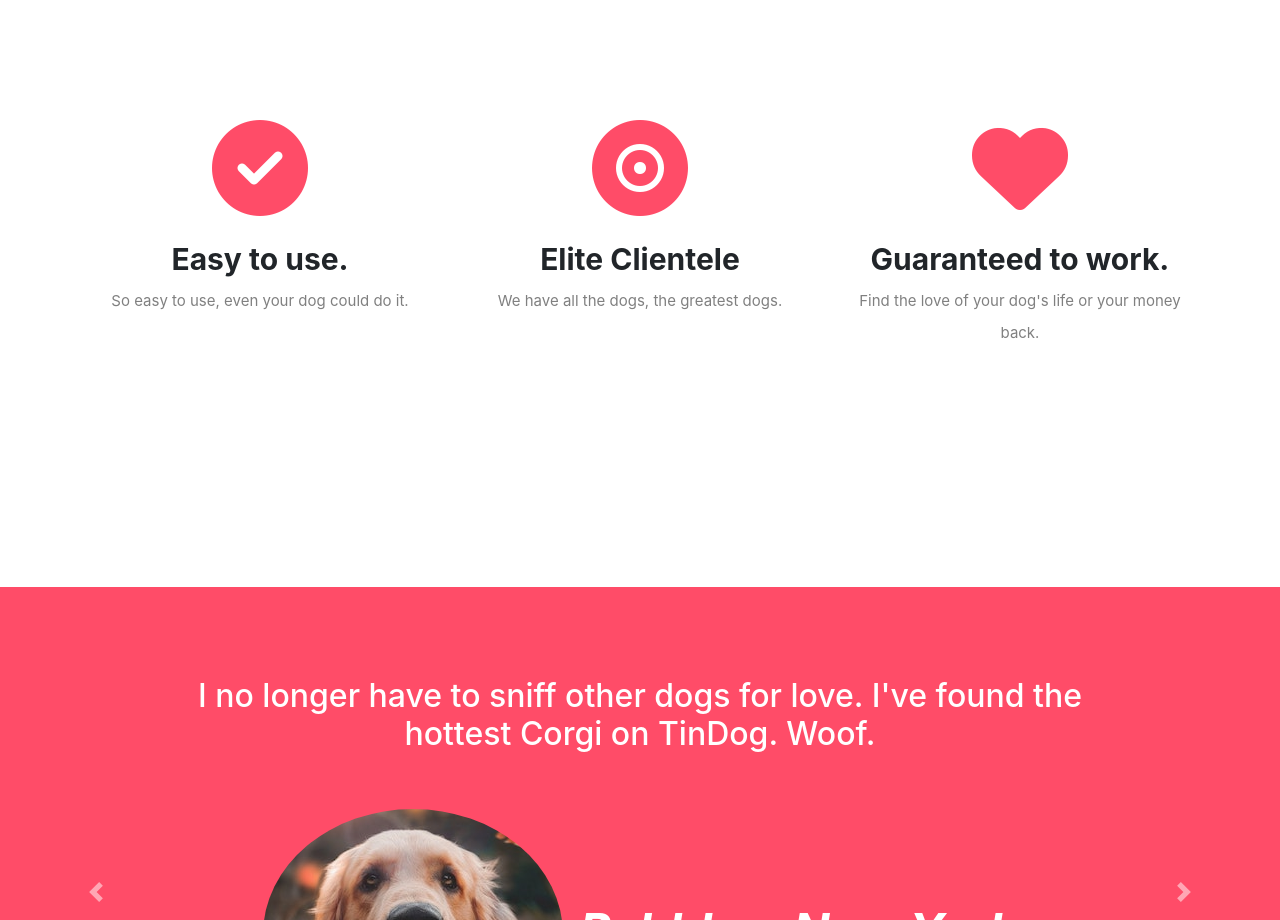
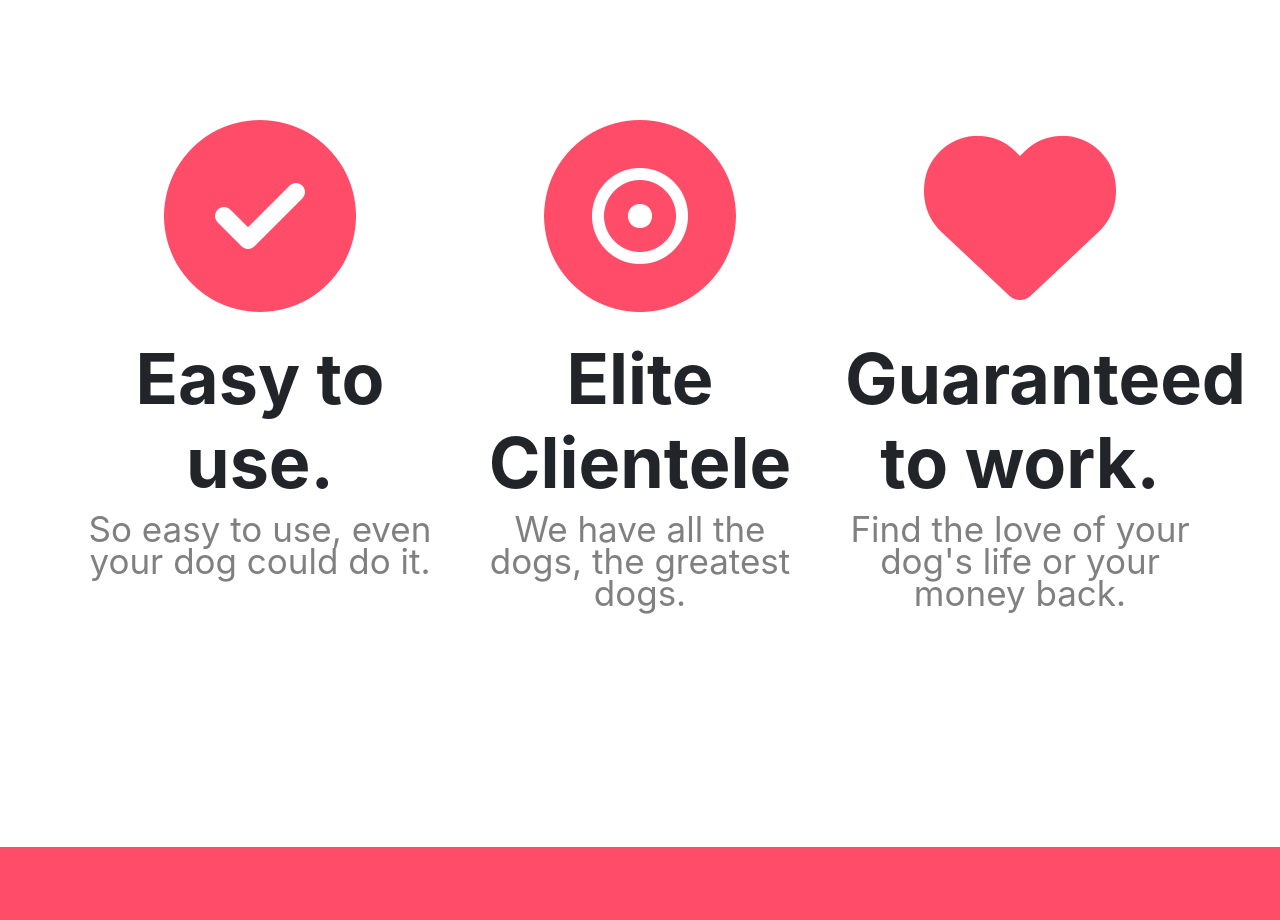
Before and after one commit to sanu-coder/Tindog, a plain HTML site: page index.html in a window 1280 px wide. Shown: the part 820-1740 px from the top of the page. Drawn offline with nearby package versions, Linux system fonts and the light colour scheme; a web font is replaced by a local one.

Commit message:
Update styles.css

```diff
--- a/styles.css
+++ b/styles.css
@@ -137,7 +137,7 @@ body {
 .fa-check-circle {
     color: #ff4c68;
     background-color: white;
-    font-size: 6rem;
+    font-size: 12rem;
     border-radius: 50%;
 }
 
@@ -148,7 +148,7 @@ body {
 .fa-record-vinyl {
     color: #ff4c68;
     background-color: white;
-    font-size: 6rem;
+    font-size: 12rem;
     border-radius: 50%;
 }
 
@@ -159,7 +159,7 @@ body {
 .fa-heart {
     color: #ff4c68;
     background-color: white;
-    font-size: 6rem;
+    font-size: 12rem;
     border-radius: 50%;
 }
 
@@ -169,13 +169,13 @@ body {
 
 .para-font {
     color: grey;
-    font-size: 15px;
+    font-size: 35px;
     line-height: 2rem;
 }
 
 .feature-font {
     font-weight: bold;
-    font-size: 30px;
+    font-size: 70px;
     padding-top: 25px;
 }
 
```
